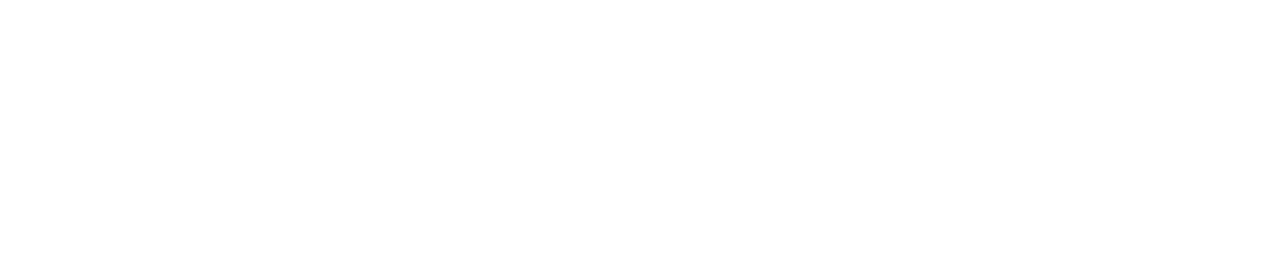
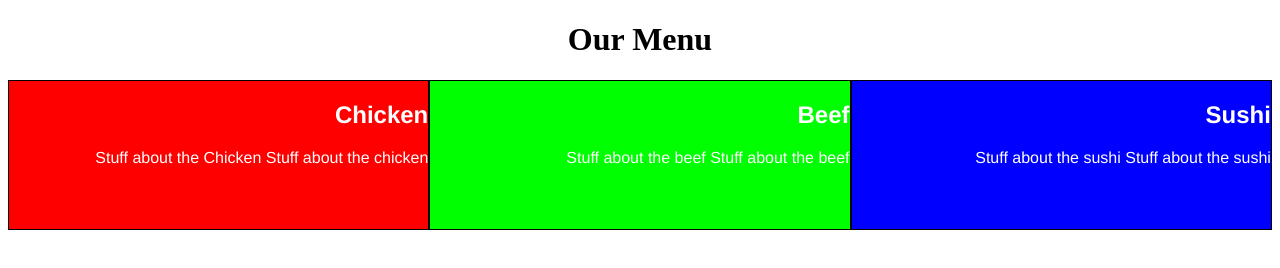
Before and after one commit to benjaminjenkin/module2-solution, a plain HTML site: page site/index.html in a window 1280 px wide. Drawn offline with Linux system fonts and the light colour scheme.

Commit message:
another go

```diff
--- a/site/index.html
+++ b/site/index.html
@@ -1,9 +1,23 @@
 <!DOCTYPE html>
 <html>
 <head>
-	<title></title>
+<title>Responsive Restaurant Layout</title>
+<meta charset="utf-8">
+<meta name="viewport" content="width=device-width, initial-scale=1">
+
+<link href="style1.css" rel="stylesheet" type="text/css">
+
+
 </head>
 <body>
+<h1>Our Menu</h1>
+
+<!-- <div class="row"> -->
+  <div class="col-lg-4 col-md-6" id="first"><h2>Chicken</h2><p>Stuff about the Chicken Stuff about the chicken</p></div>
+  <div class="col-lg-4 col-md-6R" id="second"><h2>Beef</h2><p>Stuff about the beef Stuff about the beef</p></div>
+  <div class="col-lg-4 col-md-12" id="third"><h2>Sushi</h2><p>Stuff about the sushi Stuff about the sushi</p></div>
+
+<!-- </div> -->
 
 </body>
 </html>
```
